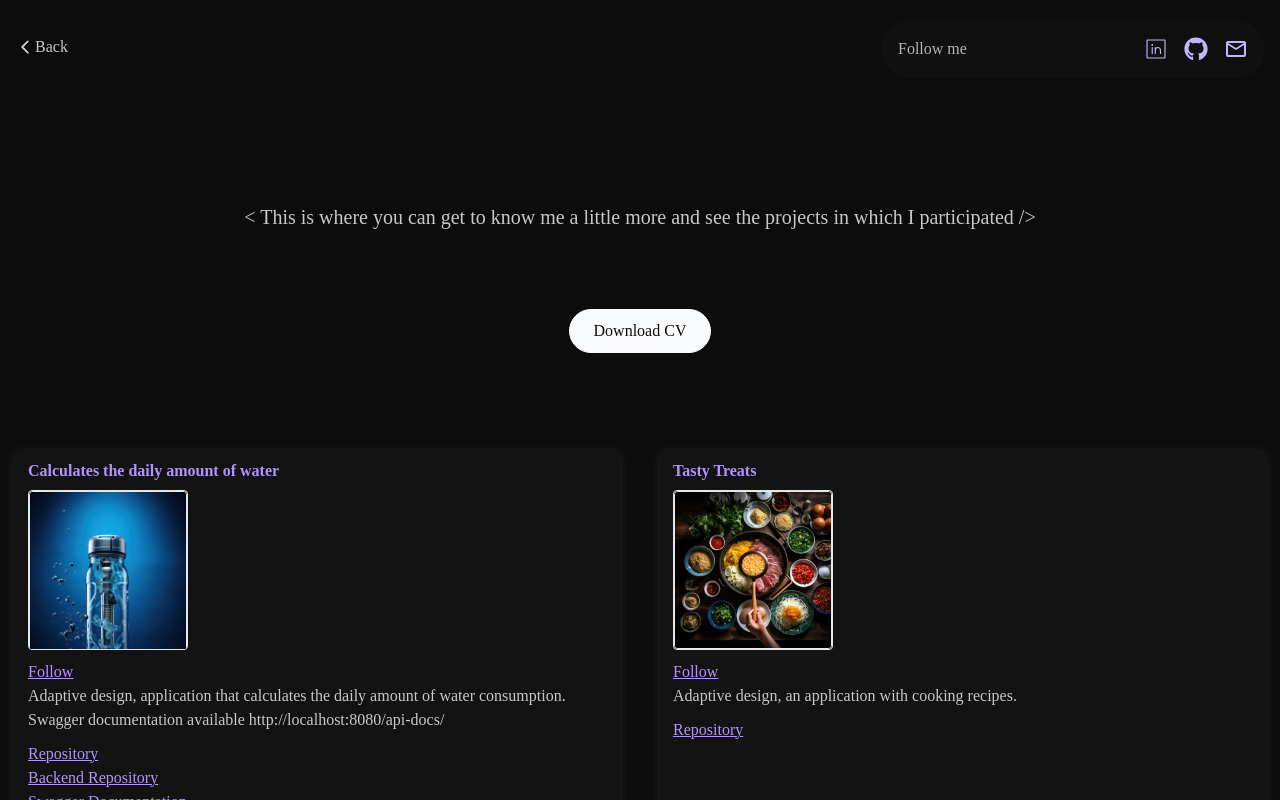
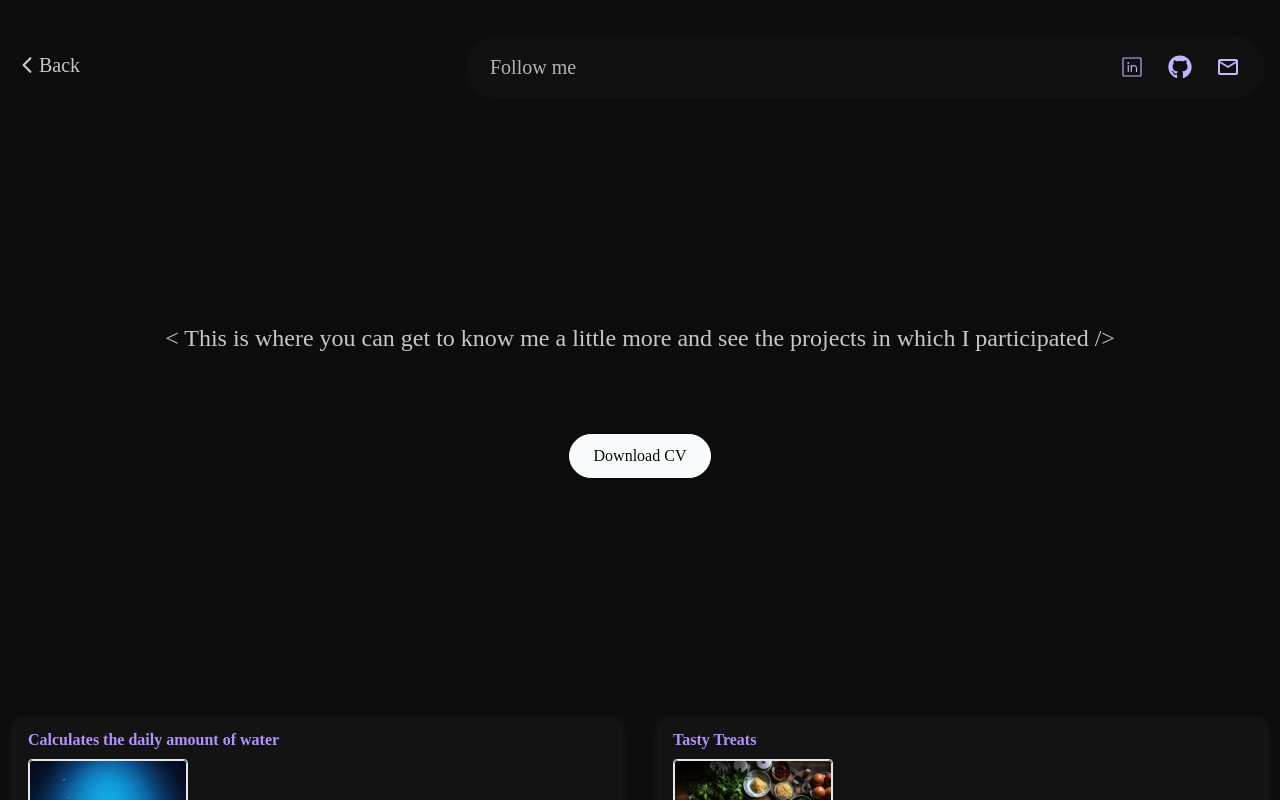
Before and after one commit to HannaNikola/my-portfolio, a Next.js app: page /portfolio in a window 1280 px wide. Shown: the top 800 px of the page. Built offline with nearby package versions, Linux system fonts and the light colour scheme.

Commit message:
add-responcive-main

```diff
--- a/src/app/components/main.jsx
+++ b/src/app/components/main.jsx
@@ -14,39 +14,28 @@ export const Main = () => {
 
     return (
         <div >
-            {/* <div className="container mx-auto">
-            <div className=" flex justify-center mt-20  mb-20" >
-                <Image
-                    src={SvgAvatar}
-                    alt="Profile Picture"
-                    width='200'
-                    height='200'
-                    priority
-                />
-
-            </div>
-            <h1 className="text-center mb-6 text-customTextAccent text-h1 ">Hi, I`m Hanna</h1>
-            <p className="mb-24">I am a young <span className="text-customTextAccent">Full Stack Developer </span>and I am deeply passionate about development and creating new, user-friendly, and useful applications.
-                I love solving new challenges and always seek opportunities to improve my skills.</p>
-            </div> */}
 
             <div className="container mx-auto px-4">
-                <div className="flex flex-col laptop:flex-row justify-between items-center mt-20 mb-20">
-                    <div className="text-center laptop:text-left laptop:mr-10 laptop:w-[662px]">
-                        <h1 className="mb-6 text-customTextAccent text-h1">Hi, I m Hanna</h1>
-                        <p className="mb-24">
-                            I am a young <span className="text-customTextAccent">Full Stack Developer</span> and I am deeply passionate about development and creating new, user-friendly, and useful applications.
+                <div className="flex flex-col laptop:flex-row justify-between items-center mt-20 laptop:mt-64  mb-20">
+                    <div className="flex justify-center mb-10 laptop:mb-0 laptop:w-[390px] laptop:ml-[-20px] order-1 laptop:order-2">
+                        <div className="w-48 h-48 laptop:w-[390px] laptop:h-[390px]">
+                            <Image
+                                src={SvgAvatar}
+                                alt="Profile Picture"
+                                layout="responsive"
+                                width={390}
+                                height={390}
+                                priority
+                                className="object-cover"
+                            />
+                        </div>
+                    </div>
+                    <div className="text-center laptop:text-left laptop:mr-10 laptop:w-[662px] order-2 laptop:order-1">
+                        <h1 className="mb-6 text-customTextAccent text-h1 laptop:text-7xl">Hi, I m Hanna</h1>
+                        <p className="mb-24 laptop:text-2xl">
+                            I am a young <span className="text-customTextAccent laptop:text-2xl ">Full Stack Developer</span> and I am deeply passionate about development and creating new, user-friendly, and useful applications.
                             I love solving new challenges and always seek opportunities to improve my skills.
                         </p>
-                    </div>
-                    <div className="flex justify-center mb-10 laptop:mb-0 ">
-                        <Image
-                            src={SvgAvatar}
-                            alt="Profile Picture"
-                            width={200}
-                            height={200}
-                            priority
-                        />
                     </div>
                 </div>
             </div>
@@ -56,11 +45,11 @@ export const Main = () => {
             <div className="flex justify-center" >
                 <ButtonLoadCV />
             </div>
-            <div className="flex justify-center mb-24" >
-                <a className="flex items-center " href="tel:+32492326638"><LuPhone className="mr-1 " />+32 492 32 66 38</a>
+            <div className="flex justify-center mb-24 laptop:mb-56" >
+                <a className="flex items-center  laptop:text-2xl " href="tel:+32492326638"><LuPhone className="mr-1 " />+32 492 32 66 38</a>
             </div>
 
-            <p className="text-h2 text-center  mb-24">These are the technologies that I’ve been using</p>
+            <p className="text-h2 text-center laptop:text-6xl mb-24 laptop:mb-36">These are the technologies that I’ve been using</p>
             <SkillList />
             <div className="mb-24">
                 <SocialLink  />
--- a/src/app/components/portfolioElement.jsx
+++ b/src/app/components/portfolioElement.jsx
@@ -8,24 +8,24 @@ import { SocialLink } from './socialLink';
 export const PortfolioElement = () => {
     return (
         <div>
-            <div className="flex justify-between items-center mt-5 mb-32">
+            <div className="flex justify-between items-center mt-5 mb-32 laptop:mb-56 laptop:mt-9 ">
                 <div className="">
                     <button>
-                        <Link className="flex items-center" href="/">
-                            <IoChevronBackOutline className="w-5 h-5" />
+                        <Link className="flex items-center laptop:text-xl" href="/">
+                            <IoChevronBackOutline className="w-5 h-5 laptop:w-6 laptop:h-6" />
                             Back
                         </Link>
                     </button>
                 </div>
-                <div className="w-60 laptop:w-96"><SocialLink /></div>
+                <div className="w-60 laptop:w-[800px]"><SocialLink /></div>
 
             </div>
 
-            <h2 className="flex justify-center text-center text-nunito-second  mb-20 ">
+            <h2 className="flex justify-center text-center text-nunito-second  mb-20  laptop:text-2xl ">
                 &lt; This is where you can get to know me a little more and see the projects in which I
                 participated /&gt;
             </h2>
-            <div className="flex justify-center">
+            <div className="flex justify-center laptop:mb-36">
                 <ButtonLoadCV />
             </div>
 
--- a/src/app/components/skillsList.jsx
+++ b/src/app/components/skillsList.jsx
@@ -21,8 +21,8 @@ import { SiTypescript } from "react-icons/si";
 export const SkillList = () => {
 
     return (
-        <div className="border border-customGray   rounded-xl  mb-28 px-3 p-7">
-            <h2 className=" text-center text-nunito mb-3.5">TECH SKILLS</h2>
+        <div className="border border-customGray   rounded-xl  mb-28 px-3 p-7 laptop:w-[500px]">
+            <h2 className=" text-center text-nunito laptop:text-2xl mb-3.5">TECH SKILLS</h2>
             <ul className=" ml-4 ">
                 <li className="flex items-center mb-3.5 "><div className="icons-border"><IoLogoJavascript className="w-5 h-5  fill-yellow-400" /></div>Javascript</li>
                 <li className="flex items-center mb-3.5"><div className="icons-border"><FaReact className="w-5 h-5 fill-cyan-400" /></div>React</li>
--- a/src/app/components/socialLink.jsx
+++ b/src/app/components/socialLink.jsx
@@ -6,11 +6,11 @@ import { MdOutlineEmail } from "react-icons/md";
 
 export const SocialLink = () => {
     return (
-      <div className="border  border-backgroundSecondary rounded-full p-4 flex items-center justify-between  bg-backgroundSecondary ">
+      <div className="border  border-backgroundSecondary rounded-full p-4 flex items-center justify-between  bg-backgroundSecondary laptop:px-6 ">
 
-        <h3 className="text-left text-textSecondaryColor">Follow me</h3>
+        <h3 className="text-left text-textSecondaryColor laptop:text-xl ">Follow me</h3>
 
-        <ul className=" flex space-x-4">
+        <ul className=" flex space-x-4 laptop:space-x-6 ">
           <li>
 
               <a
--- a/src/app/globals.css
+++ b/src/app/globals.css
@@ -26,6 +26,7 @@ body {
 }
 
 
+/* Font */
 
 .text-h1 {
   font-family: Raleway;
@@ -33,6 +34,8 @@ body {
   font-style: normal;
   font-weight: 500;
 }
+
+
 
 .text-h2 {
   font-family: Raleway;
@@ -60,6 +63,7 @@ font-family: Nunito;
 
 }
 
+
 .text-secondary{
 
   font-family: Raleway;
@@ -76,17 +80,23 @@ font-family: Raleway;
   line-height: normal;
 }
 
+
+/* custom styles for card and border  */
+
 .custom-cvg-border{
+
   @apply border rounded-full bg-customBorderSvg ;
 }
 
 
 .custom-card {
-@apply border rounded border-customCardBackground mb-8 px-3 py-3  bg-customCardBackground drop-shadow-xl custom-card-shadow;
+@apply border rounded border-customCardBackground mb-8 px-3 py-3  bg-customCardBackground drop-shadow-md custom-card-shadow;
 }
 
 .custom-card-shadow {
   @apply drop-shadow-[0_4px_6px_rgba(255,255,255,0.1)];
+
+
 }
 
 .icons-border{
@@ -97,6 +107,7 @@ font-family: Raleway;
 @apply border border-slate-50 rounded-full text-nunito text-stone-950 bg-slate-50 py-3;
 }
 
+/* styles for active link  */
 
   .active {
    @apply  hover:bg-slate-300  active:bg-slate-300  focus:ring  focus:ring-slate-300;
--- a/tailwind.config.js
+++ b/tailwind.config.js
@@ -39,6 +39,11 @@ module.exports = {
         customTextAccent: '#B292FF',
       },
     },
+    // fontSize: {
+    //   h1: '32px', // Размер шрифта для h1 по умолчанию
+    //   'h1-large': '75px', // Размер шрифта для h1 на больших экранах
+    //   'text-medium': '20px', // Пример среднего размера текста
+    // },
   },
   plugins: [],
 };
```
